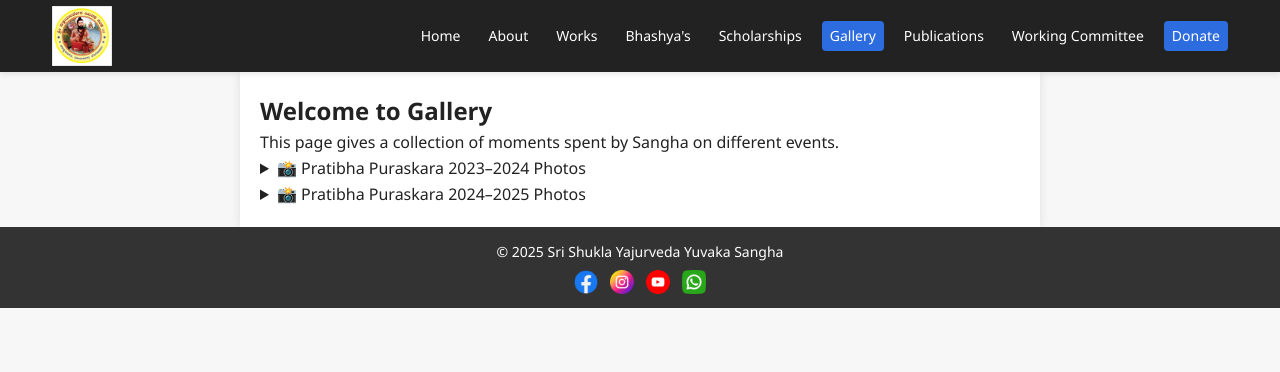
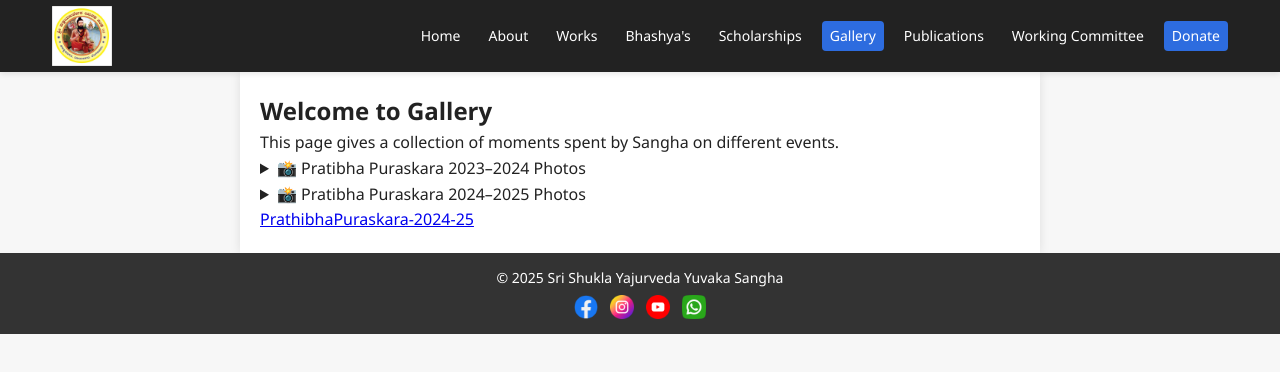
Before and after one commit to Sreevathsava/ssyys.github.io, a plain HTML site: page gallery.html in a window 1280 px wide. Drawn offline with Linux system fonts and the light colour scheme.

Commit message:
Add files via upload

```diff
--- a/gallery.html
+++ b/gallery.html
@@ -46,6 +46,8 @@
       </div>
     </details>
 
+	<a href="https://drive.google.com/drive/folders/1vtJ54KVNNz84Q2RadaZ6ZlGc_OqTQkgv?usp=sharing" target="_blank">PrathibhaPuraskara-2024-25</a>
+
 	</div>
   </section>
 </main>
```
Also changed, not shown: donate.html (+1 -1 lines).
